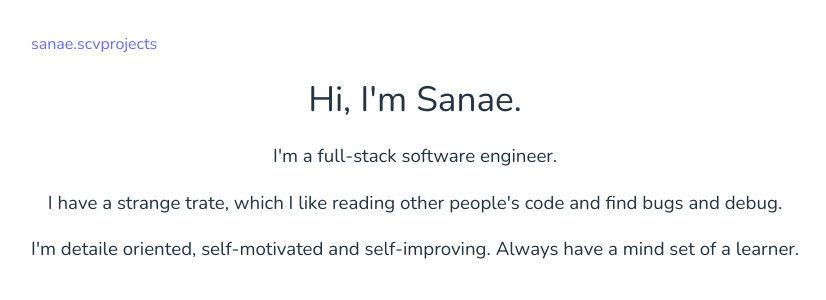
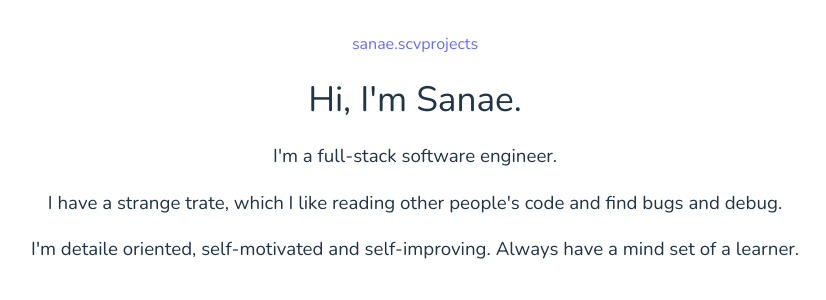
Before and after one commit to Pokasana/intro-page, a React (Vite) app: page / in a window 1280 px wide. Shown: the top 300 px of the page, without its empty margins (225-1051 px from the left). Built offline with nearby package versions, Linux system fonts and the light colour scheme.

Commit message:
add NavBar styling of position flex-none and relative

```diff
--- a/src/app/NavBar.jsx
+++ b/src/app/NavBar.jsx
@@ -4,7 +4,7 @@ import { NavLink } from "react-router-dom";
 
 function NavBar() {
   return (
-    <div id="nav_bar" className="flex">
+    <div id="nav_bar" className="relative flex-none">
       <NavLink id="nav_link" to="/">
         sanae.s
       </NavLink>
```
